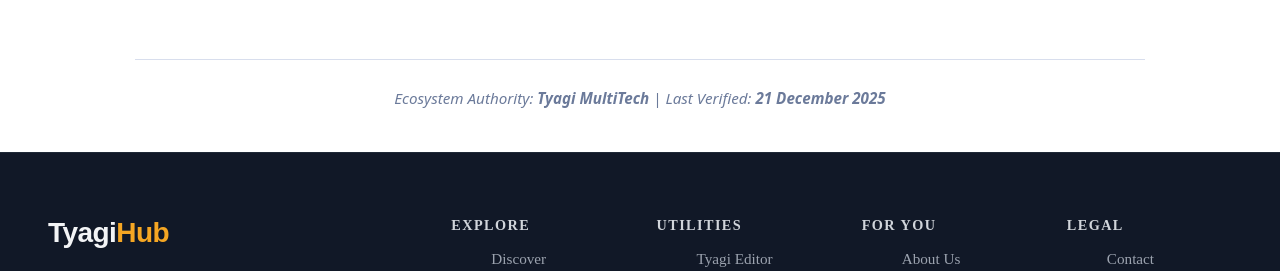
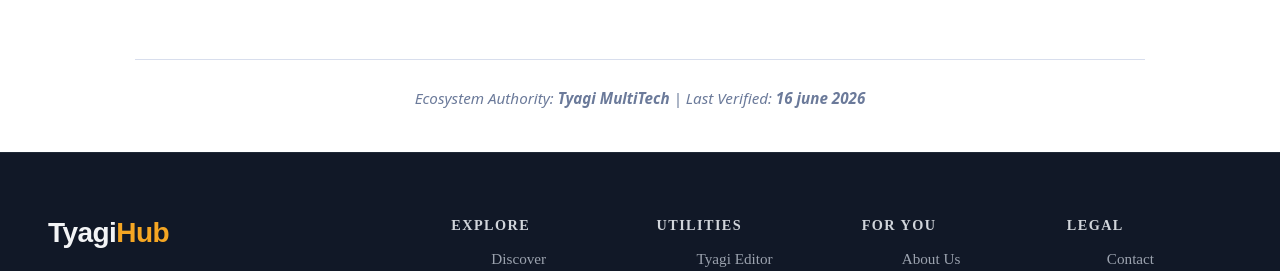
Before and after one commit to HimanshuTyagiJi/TyagiHub, a Jekyll site: the page built from about/index.html, in a window 1280 px wide and 900 px high, scrolled down 2893 px. Shown: the part 299-570 px from the top of the window. Built offline with Jekyll 4.4.1, drawn with Linux system fonts in a browser that asks for light colours.

Commit message:
Update index.html

```diff
--- a/about/index.html
+++ b/about/index.html
@@ -112,7 +112,7 @@ description: Discover TyagiHub, a premier digital destination by Tyagi MultiTech
     <p style="margin-top: 25px; font-size: 1.05rem;">For queries regarding our premium content, infrastructure integration, or suggestions, interface directly with us: <br><strong>Email:</strong> <a href="mailto:contact@tyagihub.in">contact@tyagihub.in</a></p>
   </div>
 
-  <p id="page-timestamp">Ecosystem Authority: <strong>Tyagi MultiTech</strong> | Last Verified: <strong>21 December 2025</strong></p>
+  <p id="page-timestamp">Ecosystem Authority: <strong>Tyagi MultiTech</strong> | Last Verified: <strong>16 june 2026</strong></p>
 </div>
 
 <script>document.getElementById('current-year').textContent = new Date().toLocaleDateString('en-US', { year: 'numeric', month: 'long', day: 'numeric' });</script>
```
